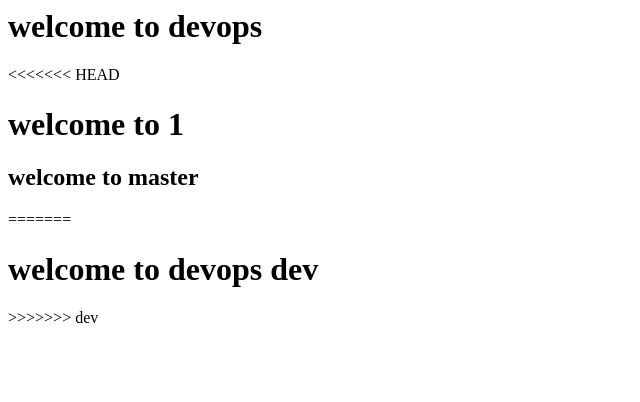
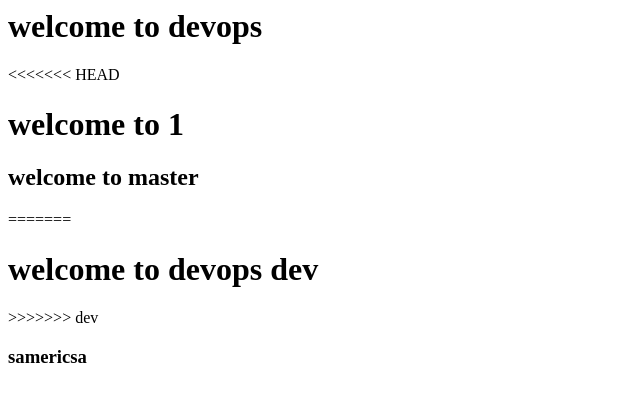
Before and after one commit to SubhashMokhamatam/subhashrepos, a plain HTML site: page index.html in a window 1280 px wide. Shown: the whole page, without its empty margins (0-640 px from the left). Drawn offline with Linux system fonts and the light colour scheme.

Commit message:
Update index.html

```diff
--- a/index.html
+++ b/index.html
@@ -5,3 +5,4 @@
 =======
 <h1>welcome to devops dev</h1>
 >>>>>>> dev
+<h3> samericsa</h3>
```
